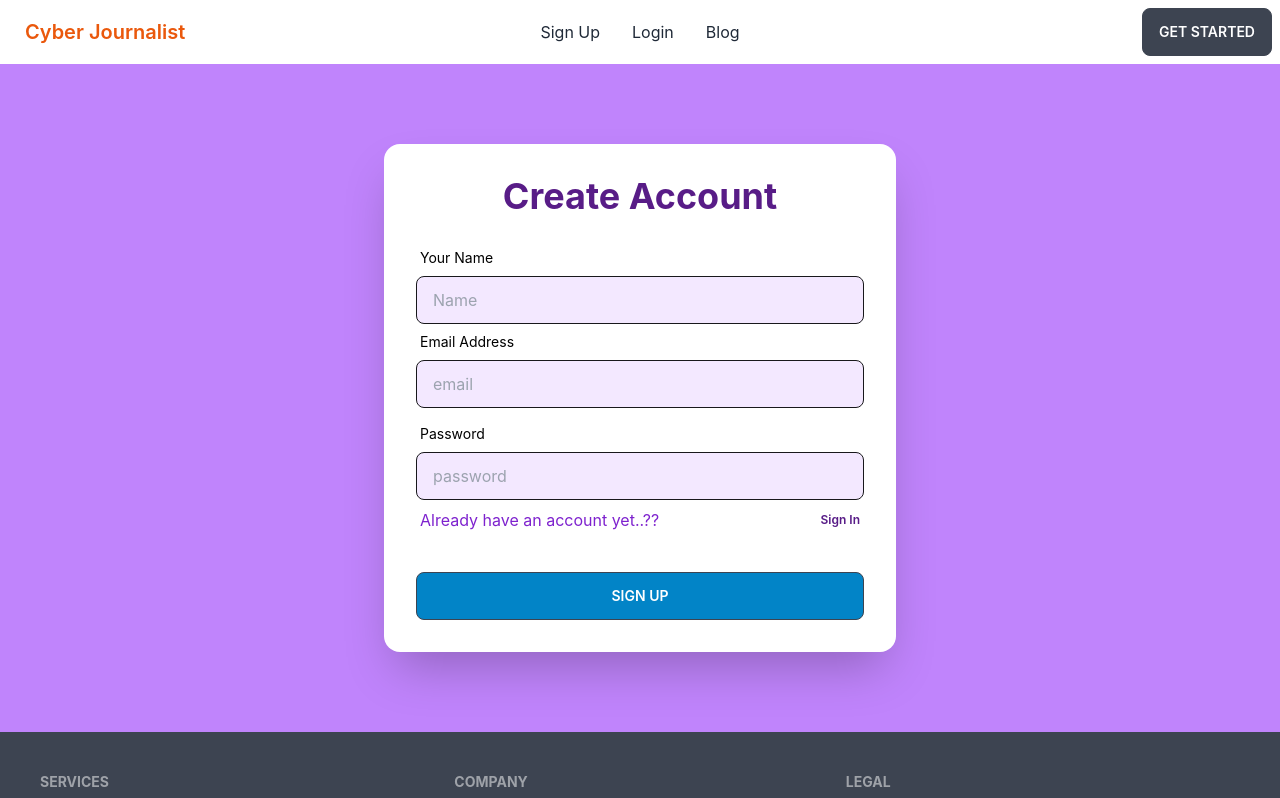
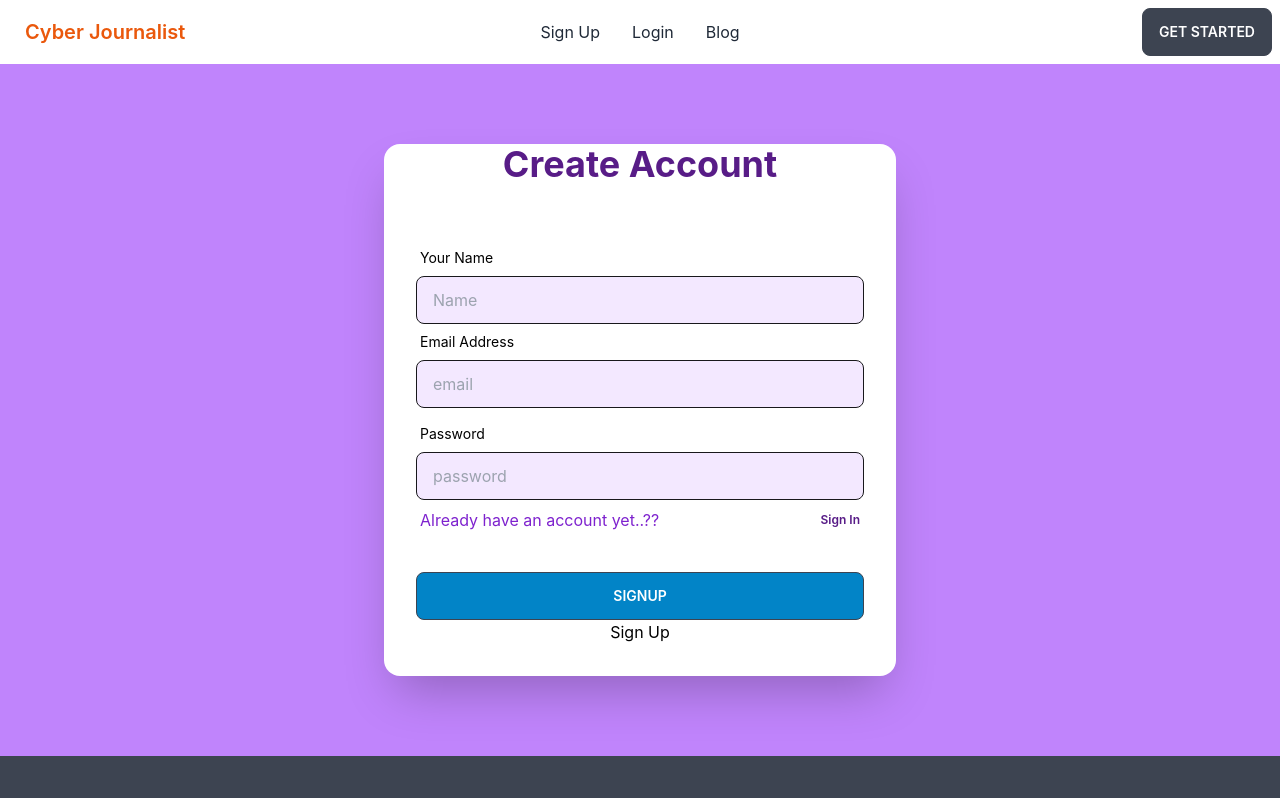
Before and after one commit to tasmim20/journalist-client, a React (Create React App) app: page /signUp in a window 1280 px wide. Shown: the top 798 px of the page. Built offline with nearby package versions, Linux system fonts and the light colour scheme; no server answers.

Commit message:
sign up added

```diff
--- a/src/Register/SignUp/SignUp.js
+++ b/src/Register/SignUp/SignUp.js
@@ -1,13 +1,34 @@
-import React from 'react';
+import React, { useContext } from 'react';
 import { Link } from 'react-router-dom';
+import { AuthContext } from '../../contexts/AuthProvider/AuthProvider';
 
 const SignUp = () => {
+     const {createUser} = useContext(AuthContext);
+
+     const handleSignUp = event =>{
+        event.preventDefault();
+        const form = event.target;
+        const name = form.name.value;
+        const email = form.email.value;
+        const password = form.password.value;
+        console.log(name, email, password);
+
+        createUser(email, password)
+        .then(result =>{
+            const user = result.user;
+            console.log(user);
+        })
+        .catch(error => console.error(error))
+     }
+
+
     return (
         <div className='flex justify-center bg-purple-400 text-black py-20'>
         <div className="card w-full max-w-lg shadow-2xl bg-white">
-   <div className="card-body">
+        <h1 className='font-bold text-purple-900 text-4xl text-center pb-6'>Create Account</h1>
+   <form onSubmit={handleSignUp} className="card-body">
      <div className="form-control">
-         <h1 className='font-bold text-purple-900 text-4xl text-center pb-6'>Create Account</h1>
+
          <label className="label">
          <span className="label-text text-black">Your Name</span>
        </label>
@@ -15,22 +36,23 @@
        <label className="label">
          <span className="label-text text-black">Email Address</span>
        </label>
-       <input name='email' type="text"  placeholder="email" className="input input-bordered border-zinc-900 bg-purple-100" />
+       <input name='email' type="email"  placeholder="email" className="input input-bordered border-zinc-900 bg-purple-100" />
      </div>
      <div className="form-control">
        <label className="label">
          <span className="label-text text-black">Password</span>
        </label>
-       <input name='password' type="text" placeholder="password" className="input input-bordered border-zinc-900 bg-purple-100" />
+       <input name='password' type="password" placeholder="password" className="input input-bordered border-zinc-900 bg-purple-100" />
        <label className="label text-purple-700">
          <p>Already have an account yet..??</p>
          <Link to='/login' className="label-text-alt link link-hover text-purple-900 font-semibold">Sign In</Link>
        </label>
      </div>
      <div className="form-control mt-6">
-       <button className="btn btn-outline-danger  bg-sky-600 text-white">Sign Up</button>
+        <input type="submit"  className="btn btn-outline-danger  bg-sky-600 text-white" value="signUp"/>
+       <button type='submit'>Sign Up</button>
      </div>
-   </div>
+   </form>
  </div>
      </div>
     );
--- /dev/null
+++ b/src/contexts/AuthProvider/AuthProvider.js
@@ -0,0 +1,39 @@
+import React, { createContext, useEffect, useState } from 'react';
+import app from '../../firebase/firebase.config';
+import {createUserWithEmailAndPassword,onAuthStateChanged, getAuth} from 'firebase/auth';
+
+
+export const AuthContext = createContext();
+const auth = getAuth(app);
+
+const AuthProvider = ({children}) => {
+    const [user, setUser] = useState(null);
+ const [loading, setLoading] = useState(true);
+
+
+ const createUser = (email, password) =>{
+    return createUserWithEmailAndPassword( auth, email, password);
+ }
+
+useEffect(() =>{
+      const unsubscribe =  onAuthStateChanged(auth, currentUser =>{
+        console.log(currentUser);
+        setUser(currentUser);
+     });
+
+     return () =>{
+        return unsubscribe();
+     }
+},[] )
+
+ const authInfo = {user, loading,createUser }
+
+
+    return (
+     <AuthContext.Provider value={authInfo}>
+        {children}
+     </AuthContext.Provider>
+    );
+};
+
+export default AuthProvider;
--- a/src/index.js
+++ b/src/index.js
@@ -3,11 +3,14 @@
 import './index.css';
 import App from './App';
 import reportWebVitals from './reportWebVitals';
+import AuthProvider from './contexts/AuthProvider/AuthProvider';
 
 const root = ReactDOM.createRoot(document.getElementById('root'));
 root.render(
   <React.StrictMode>
-    <App />
+  <AuthProvider>
+  <App />
+  </AuthProvider>
   </React.StrictMode>
 );
 
```
